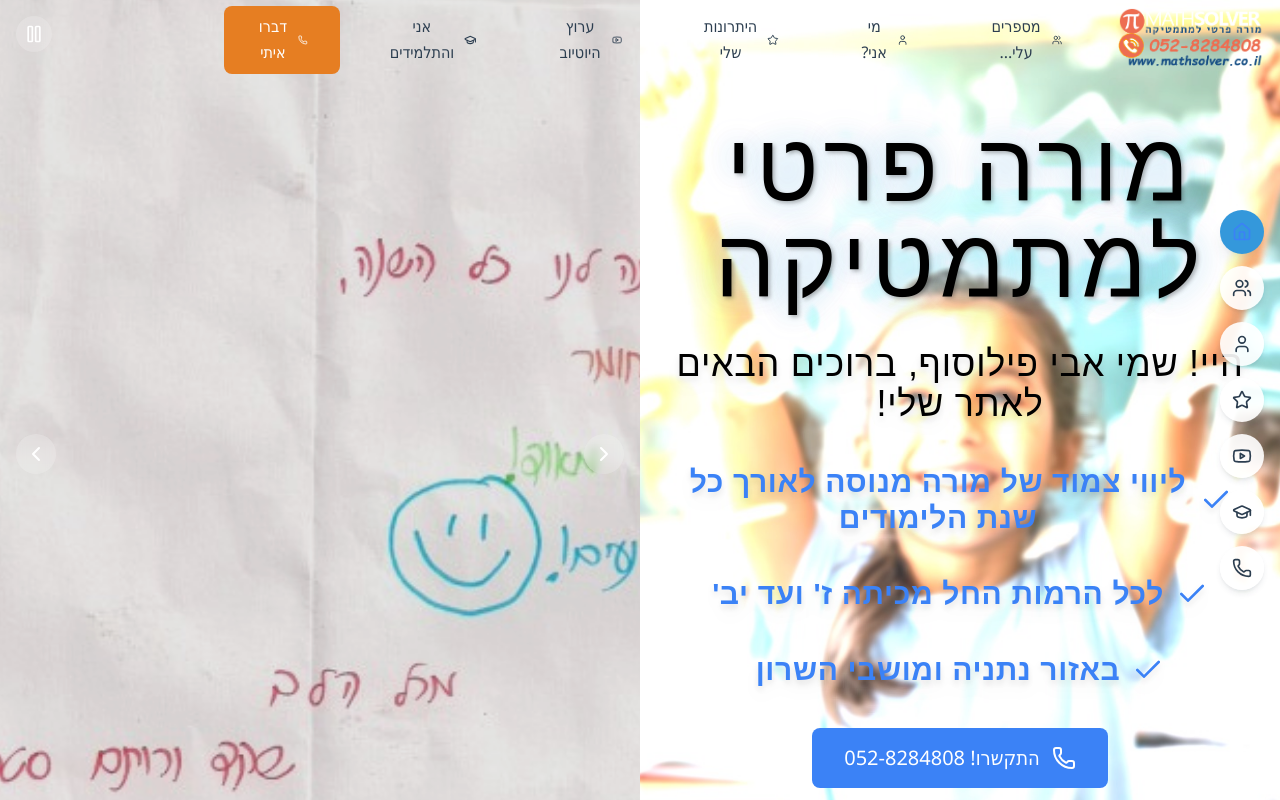
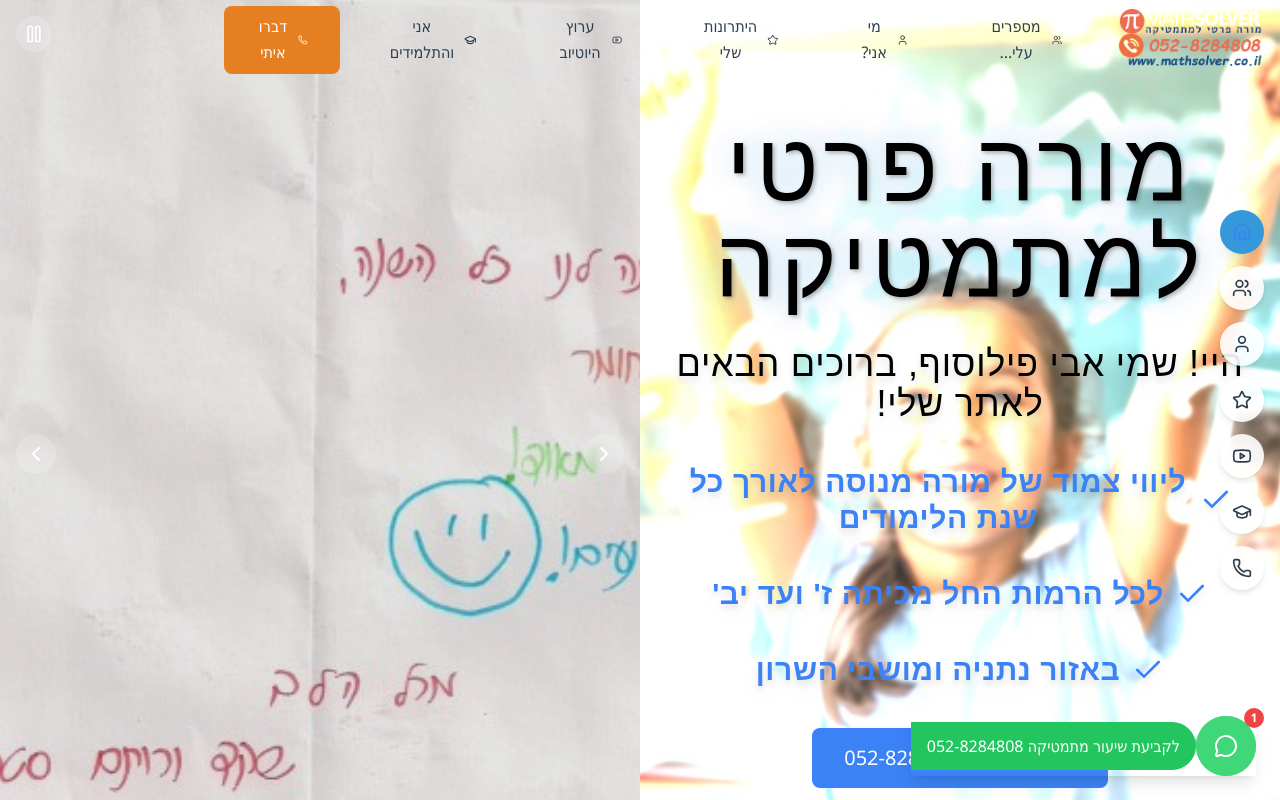
Before and after one commit to aviph/mathsolver.co.il, a Next.js app: page / in a window 1280 px wide. Shown: the top 800 px of the page. Built offline with nearby package versions, Linux system fonts and the light colour scheme; a web font is replaced by a local one.

Commit message:
הוספת כפתור WhatsApp צף לרכיב HeroSection, שיפור חווית המשתמש עם אפשרות ליצירת קשר מהירה.

```diff
--- /dev/null
+++ b/src/components/FloatingWhatsAppButton.tsx
@@ -0,0 +1,104 @@
+'use client'
+
+import { motion } from 'framer-motion'
+import { MessageCircle } from 'lucide-react'
+
+export default function FloatingWhatsAppButton() {
+  const handleWhatsAppClick = () => {
+    const phoneNumber = '0528284808'
+    const message = 'שלום! אני מעוניין/ת בשיעורים פרטיים במתמטיקה'
+    const whatsappUrl = `https://wa.me/${phoneNumber}?text=${encodeURIComponent(message)}`
+    window.open(whatsappUrl, '_blank')
+  }
+
+  return (
+    <motion.div
+      className="fixed bottom-6 right-6 z-50 flex items-center shadow-lg hover:shadow-xl transition-all duration-300 group"
+      initial={{ opacity: 0, scale: 0, y: 50 }}
+      animate={{ opacity: 1, scale: 1, y: 0 }}
+      transition={{
+        duration: 0.6,
+        delay: 2,
+        type: "spring",
+        stiffness: 200
+      }}
+      whileHover={{
+        scale: 1.05,
+        transition: { duration: 0.2 }
+      }}
+    >
+      {/* כפתור עגול עם אייקון */}
+      <motion.button
+        className="bg-green-500 hover:bg-green-600 text-white rounded-full p-3 transition-all duration-300 relative"
+        style={{
+          width: 'clamp(50px, 6vw, 60px)',
+          height: 'clamp(50px, 6vw, 60px)',
+        }}
+        whileTap={{
+          scale: 0.95,
+          transition: { duration: 0.1 }
+        }}
+        onClick={handleWhatsAppClick}
+      >
+        {/* אנימציית pulse רקע */}
+        <motion.div
+          className="absolute inset-0 bg-green-400 rounded-full opacity-75"
+          animate={{
+            scale: [1, 1.2, 1],
+            opacity: [0.75, 0, 0.75],
+          }}
+          transition={{
+            duration: 2,
+            repeat: Infinity,
+            ease: "easeInOut"
+          }}
+        />
+
+        {/* אייקון WhatsApp */}
+        <div className="relative z-10 flex items-center justify-center w-full h-full">
+          <MessageCircle
+            className="w-5 h-5 md:w-6 md:h-6 group-hover:scale-110 transition-transform duration-300"
+          />
+        </div>
+
+        {/* אפקט ripple בלחיצה */}
+        <motion.div
+          className="absolute inset-0 bg-white rounded-full opacity-30"
+          initial={{ scale: 0, opacity: 0 }}
+          whileTap={{
+            scale: 2,
+            opacity: 0,
+            transition: { duration: 0.3 }
+          }}
+        />
+      </motion.button>
+
+      {/* בר טקסט */}
+      <motion.button
+        className="bg-green-500 hover:bg-green-600 text-white px-4 py-3 rounded-r-full transition-all duration-300 flex items-center space-x-2 space-x-reverse"
+        style={{
+          minWidth: 'clamp(200px, 25vw, 280px)',
+        }}
+        whileTap={{
+          scale: 0.98,
+          transition: { duration: 0.1 }
+        }}
+        onClick={handleWhatsAppClick}
+      >
+        <span className="text-sm md:text-base font-medium whitespace-nowrap">
+          לקביעת שיעור מתמטיקה 052-8284808
+        </span>
+      </motion.button>
+
+      {/* badge אדום */}
+      <motion.div
+        className="absolute -top-2 -right-2 bg-red-500 text-white text-xs rounded-full w-5 h-5 flex items-center justify-center font-bold"
+        initial={{ scale: 0 }}
+        animate={{ scale: 1 }}
+        transition={{ delay: 3, type: "spring" }}
+      >
+        1
+      </motion.div>
+    </motion.div>
+  )
+}
--- a/src/components/HeroSection.tsx
+++ b/src/components/HeroSection.tsx
@@ -3,6 +3,7 @@
 import { useState, useEffect } from 'react'
 import { motion, AnimatePresence } from 'framer-motion'
 import { ChevronLeft, ChevronRight, Play, Pause, Phone, Check } from 'lucide-react'
+import FloatingWhatsAppButton from './FloatingWhatsAppButton'
 
 const heroImages = [
   {
@@ -77,6 +78,7 @@ export default function HeroSection() {
 
   return (
     <div className="min-h-screen flex">
+      <FloatingWhatsAppButton />
       {/* חלק ימין - תמונה עם טקסט (50%) */}
       <div className="w-1/2 relative overflow-hidden">
         <div
```
